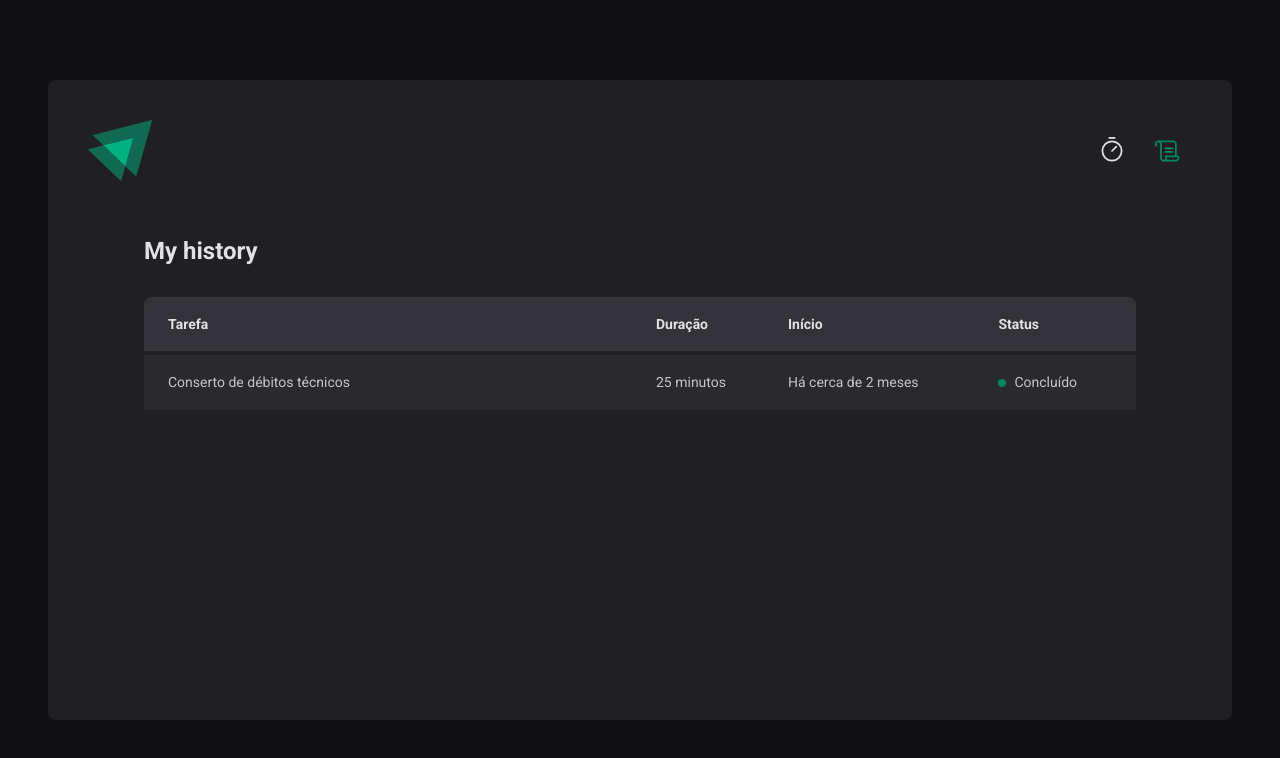
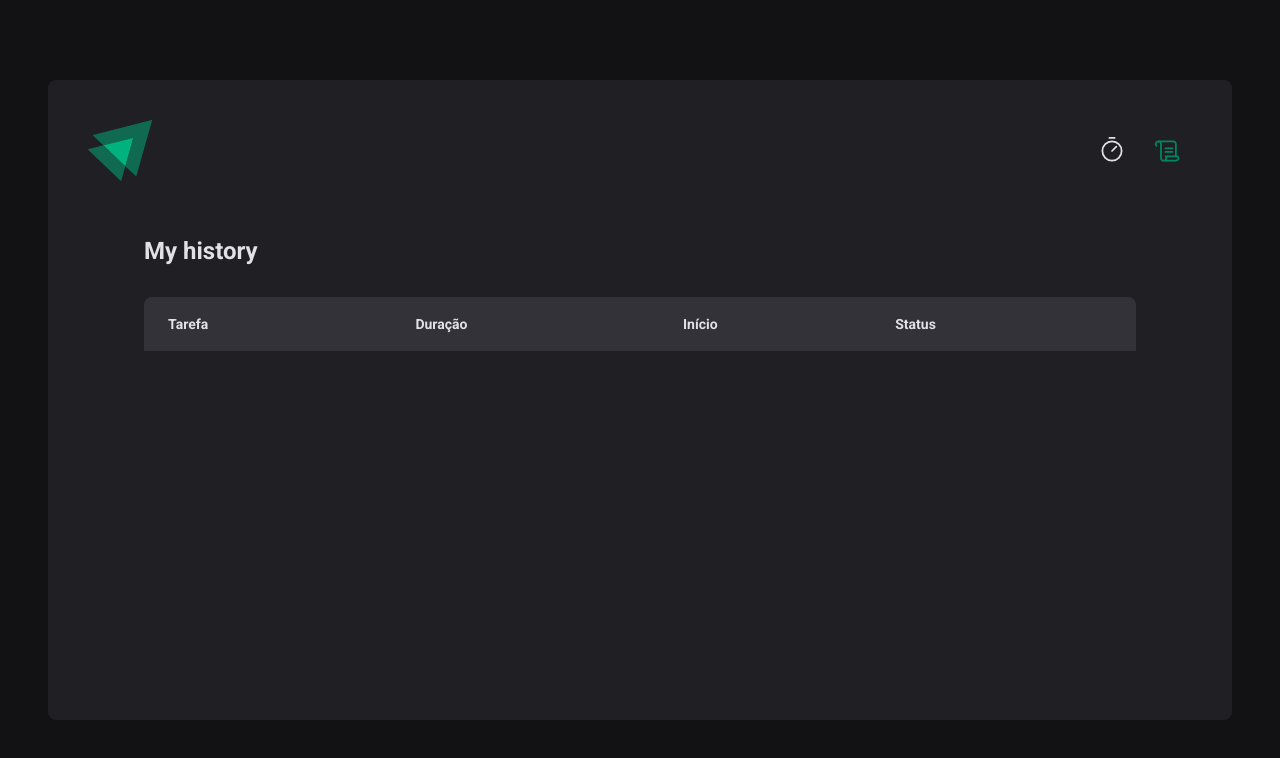
Before and after one commit to alxroots/timer-rocketseat-25, a React (Vite) app: page /history in a window 1280 px wide. Shown: the top 758 px of the page. Built offline with nearby package versions, Linux system fonts and the light colour scheme.

Commit message:
finished context

```diff
--- a/src/@types/context.d.ts
+++ b/src/@types/context.d.ts
@@ -8,6 +8,7 @@ export interface CycleProps {
 }
 
 interface AppContextProps {
+  cycles: CycleProps[];
   activeCycle?: CycleProps;
   amountSecondsPassed: number;
   handleFinishCycle(): void;
--- a/src/layouts/Countdown.tsx
+++ b/src/layouts/Countdown.tsx
@@ -32,7 +32,6 @@ export function Countdown() {
 
         if (secondsDifference >= activeCycle.minutesAmount * 60) {
           handleFinishCycle();
-          // setActiveCycleId(null);
           clearInterval(interval);
         } else {
           handleSetAmountSecondsPassed(secondsDifference);
--- a/src/pages/History.tsx
+++ b/src/pages/History.tsx
@@ -1,6 +1,10 @@
 import styled from "styled-components";
+import { useAppContext } from "../providers/useContext.ts";
+import { formatDistanceToNow } from "date-fns";
+import { ptBR } from "date-fns/locale";
 
 export function History() {
+  const { cycles } = useAppContext();
   return (
     <HistoryContainer>
       <h1>My history</h1>
@@ -15,14 +19,29 @@ export function History() {
             </tr>
           </thead>
           <tbody>
-            <tr>
-              <td>Conserto de débitos técnicos</td>
-              <td>25 minutos</td>
-              <td>Há cerca de 2 meses</td>
-              <td>
-                <Status progress="done">Concluído</Status>
-              </td>
-            </tr>
+            {cycles?.map((cycle, index) => (
+              <tr key={index}>
+                <td>{cycle.task}</td>
+                <td>{cycle.minutesAmount} minutos</td>
+                <td>
+                  {formatDistanceToNow(cycle.startDate, {
+                    addSuffix: true,
+                    locale: ptBR,
+                  })}
+                </td>
+                <td>
+                  {cycle.finishedDate && (
+                    <Status progress="done">Concluído</Status>
+                  )}
+                  {cycle.interruptedDate && (
+                    <Status progress="interrupted">Interrompido</Status>
+                  )}
+                  {!cycle.finishedDate && !cycle.interruptedDate && (
+                    <Status progress="inProgress">Em andamento</Status>
+                  )}
+                </td>
+              </tr>
+            ))}
           </tbody>
         </table>
       </HistoryList>
--- a/src/providers/AppProvider.tsx
+++ b/src/providers/AppProvider.tsx
@@ -17,6 +17,7 @@ export const AppProvider = ({ children }: AppProviderProps) => {
           : cycle,
       ),
     );
+    setActiveCycleId(null);
   };
   const handleSetCycles = (newCycle: CycleProps) => {
     setCycles((prev) => [...prev, newCycle]);
@@ -42,6 +43,7 @@ export const AppProvider = ({ children }: AppProviderProps) => {
   return (
     <AppContext.Provider
       value={{
+        cycles,
         activeCycle,
         amountSecondsPassed,
         handleFinishCycle,
```
